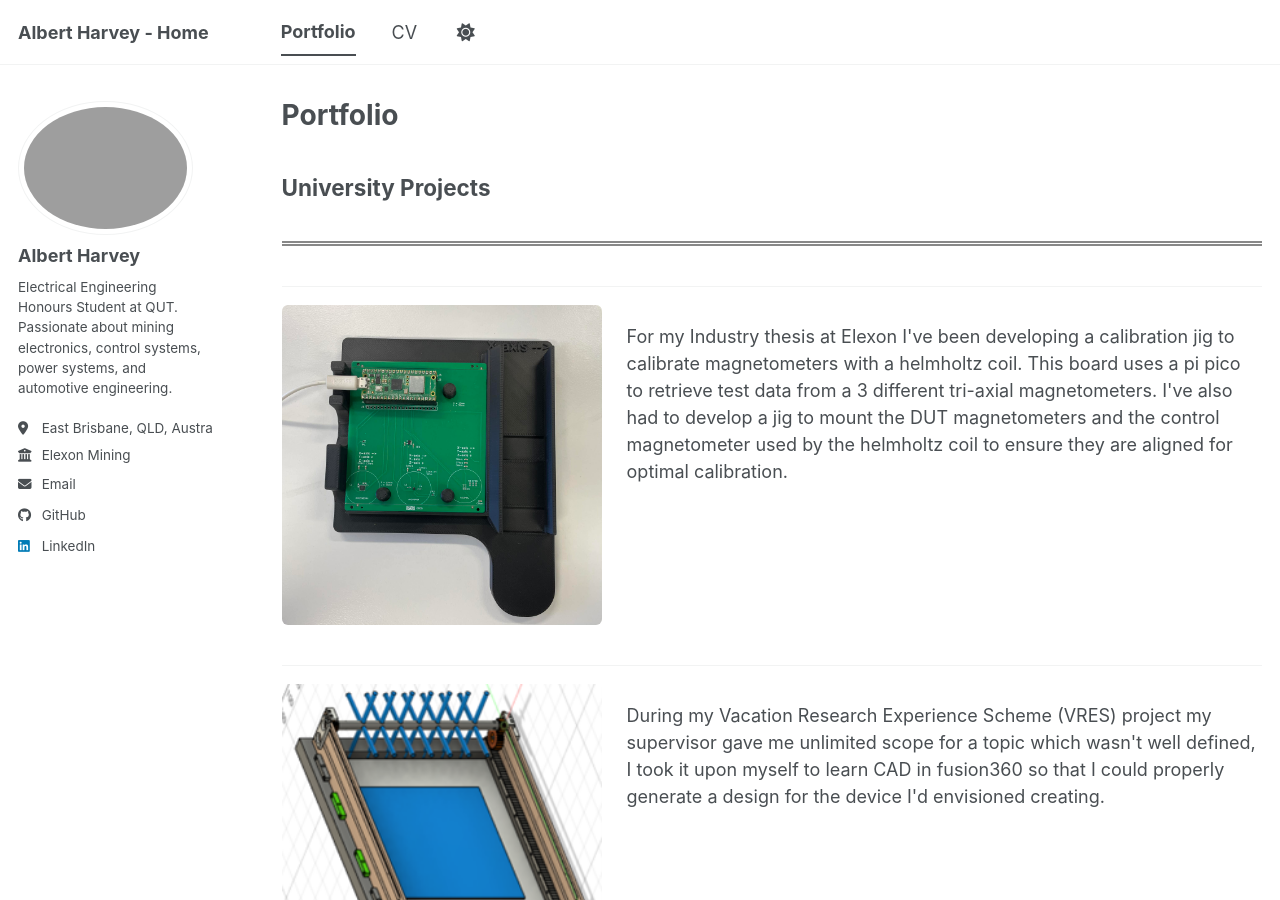
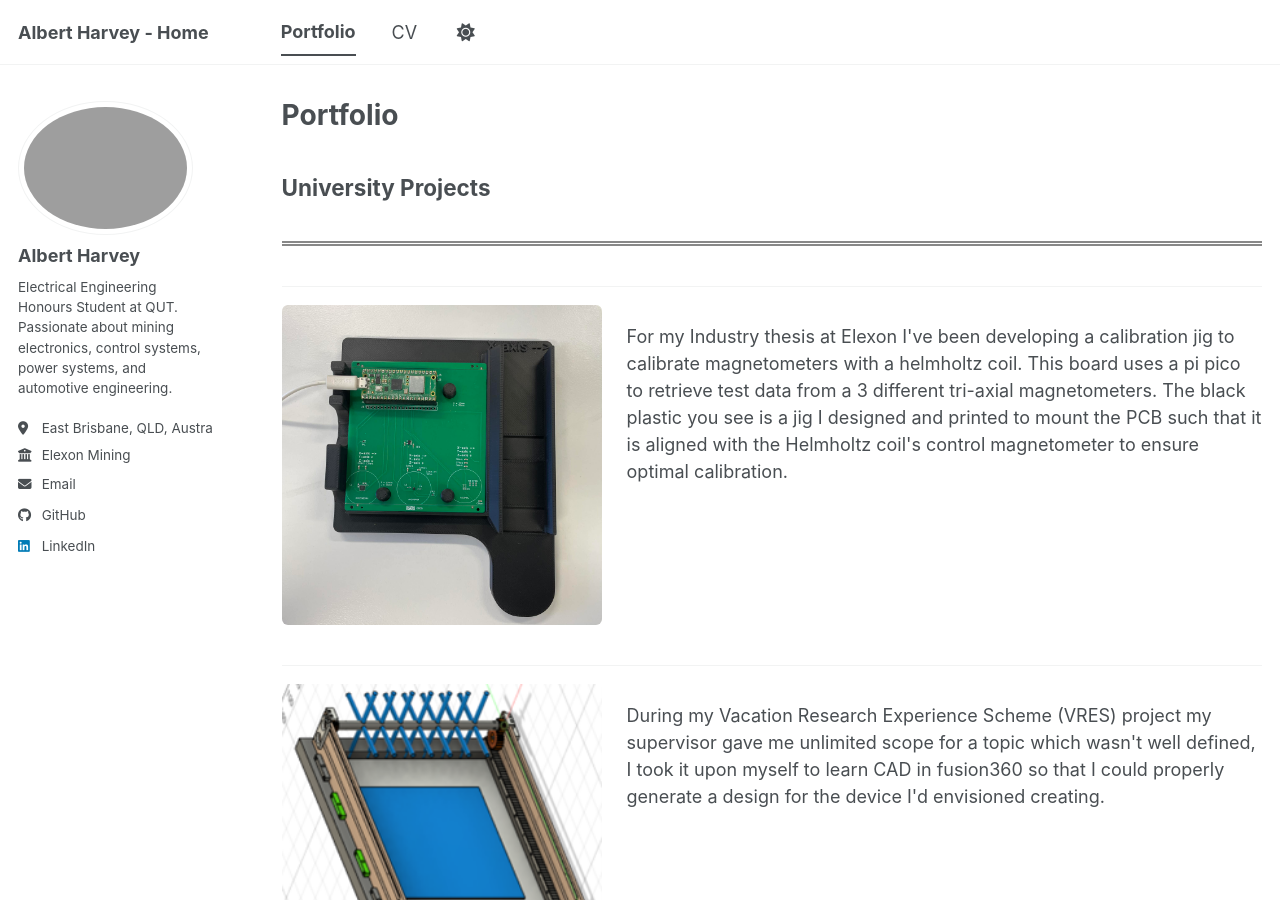
Before and after one commit to Albird-o/Albird-o.github.io, a Jekyll site: the page built from _pages/portfolio.html, in a window 1280 px wide and 900 px high. Built offline with Jekyll 4.4.1, drawn with Linux system fonts in a browser that asks for light colours; a script bundle is joined from its source files by our own code; library files that are not in the unit come from our copies.

Commit message:
Update portfolio.html

```diff
--- a/_pages/portfolio.html
+++ b/_pages/portfolio.html
@@ -13,9 +13,9 @@ author_profile: true
   <div class="project-text">
     <p>
     For my Industry thesis at Elexon I've been developing a calibration jig to calibrate magnetometers with a helmholtz coil.
-    This board uses a pi pico to retrieve test data from a 3 different tri-axial magnetometers. I've also had to develop a jig
-    to mount the DUT magnetometers and the control magnetometer used by the helmholtz coil to ensure they are aligned for optimal
-    calibration.
+    This board uses a pi pico to retrieve test data from a 3 different tri-axial magnetometers. The black plastic you see is
+    a jig I designed and printed to mount the PCB such that it is aligned with the Helmholtz coil's control magnetometer to
+    ensure optimal calibration.
     </p>
   </div>
 </div>
```
